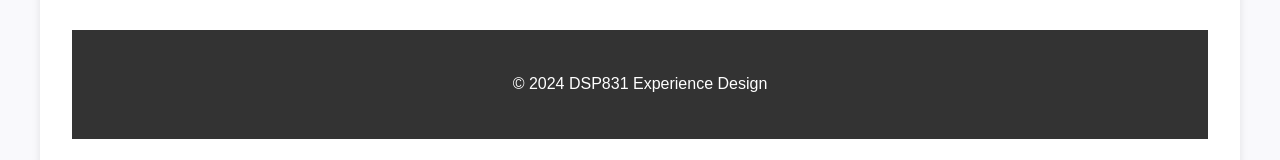
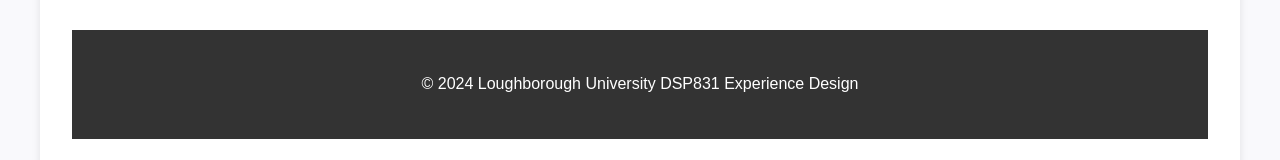
Before and after one commit to bonny8000/experienceDesign, a plain HTML site: page index.html in a window 1280 px wide. Shown: the part 2306-2466 px from the top of the page. Drawn offline with Linux system fonts and the light colour scheme.

Commit message:
index.html

```diff
--- a/index.html
+++ b/index.html
@@ -290,5 +290,5 @@
                     </section>
 
                     <footer>
-                        <p>&copy; 2024 DSP831 Experience Design</p>
+                        <p>&copy; 2024 Loughborough University DSP831 Experience Design</p>
                     </footer>
```
